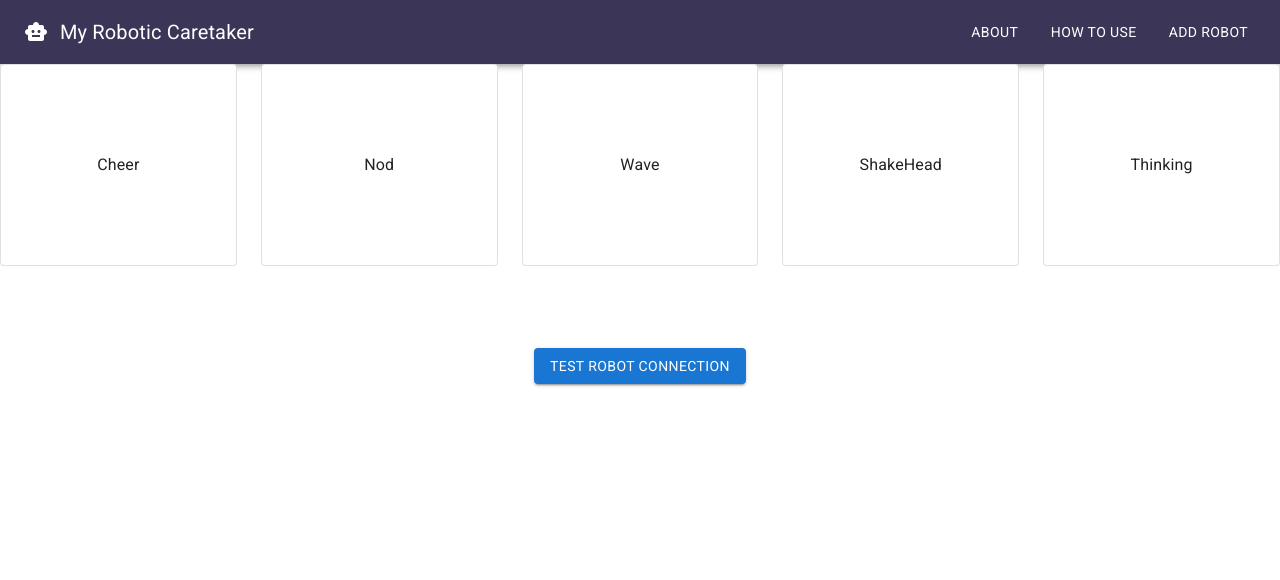
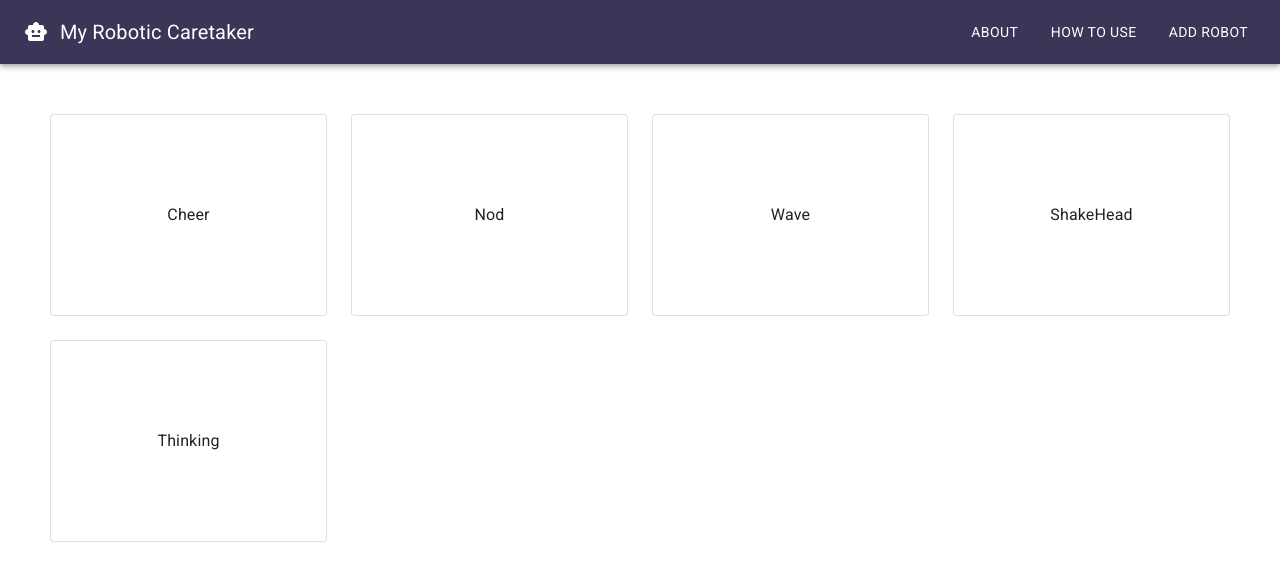
Before and after one commit to einarhaaland/robot-caretaker, a React (Create React App) app in the folder frontend/: page / in a window 1280 px wide. Shown: the top 580 px of the page. Built offline with nearby package versions, Linux system fonts and the light colour scheme; no server answers; a web font is replaced by a local one.

Commit message:
Adjust grid layout and sizes

```diff
--- a/frontend/src/App.tsx
+++ b/frontend/src/App.tsx
@@ -20,24 +20,25 @@ function App() {
   return (
     <>
       <NavBar />
+      <div style={{margin:50}}>
         <Grid container spacing={3}>
-        <Grid item xs>
+          <Grid item>
             <MoodCard title='Cheer'/>
           </Grid>
-        <Grid item xs>
+          <Grid item>
             <MoodCard title='Nod'/>
           </Grid>
-        <Grid item xs>
+          <Grid item>
             <MoodCard title='Wave'/>
           </Grid>
-        <Grid item xs>
+          <Grid item>
             <MoodCard title='ShakeHead'/>
           </Grid>
-        <Grid item xs>
+          <Grid item>
             <MoodCard title='Thinking'/>
           </Grid>
         </Grid>
-      <FetchButton />
+      </div>
     </>
   );
 }
--- a/frontend/src/components/MoodCard.tsx
+++ b/frontend/src/components/MoodCard.tsx
@@ -18,8 +18,8 @@ function MoodCard(props: MoodProps) {
     }
 
     return (
-        <Card variant='outlined' sx={{ maxWidth: 275, minHeight: 200 }}>
-            <CardActionArea onClick={handleClick} sx={{ maxWidth: 275, minHeight: 200 }}>
+        <Card variant='outlined' sx={{ width: 275, height: 200 }}>
+            <CardActionArea onClick={handleClick} sx={{ width: 275, height: 200 }}>
                 <Typography align='center'>{props.title}</Typography>
             </CardActionArea>
         </Card>
```
Also changed, not shown: 1 other file (tests, documents, lock files or other folders). Lines whose indentation alone changed are shown as unchanged.
